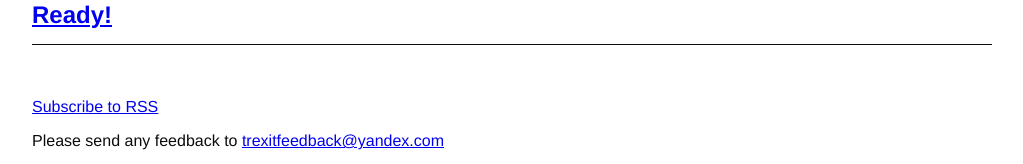
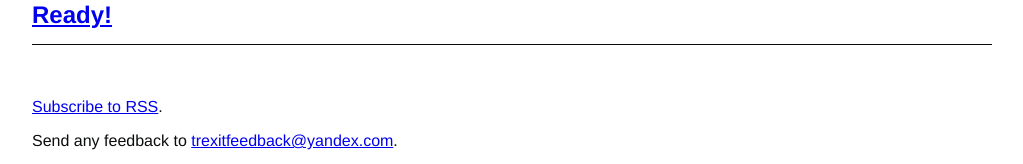
Before and after one commit to tombye/trexit, a Jekyll site: the page built from index.md, in a window 1280 px wide. Shown: the part 1265-1429 px from the top of the page, without its empty margins (128-1151 px from the left). Built offline with Jekyll 4.4.1, drawn with Linux system fonts in a browser that asks for light colours.

Commit message:
Update home.html

```diff
--- a/_layouts/home.html
+++ b/_layouts/home.html
@@ -17,6 +17,6 @@ layout: default
     {% endfor %}
   </ul>
   {% endfor %}
-  <p class="rss-subscribe"><a href="{{ "/feed.xml" | relative_url }}">Subscribe to RSS</a></p>
-  <p>Please send any feedback to <a href="mailto:trexitfeedback@yandex.com">trexitfeedback@yandex.com</a></p>
+  <p class="rss-subscribe"><a href="{{ "/feed.xml" | relative_url }}">Subscribe to RSS</a>.</p>
+  <p>Send any feedback to <a href="mailto:trexitfeedback@yandex.com">trexitfeedback@yandex.com</a>.</p>
 </div>
```
